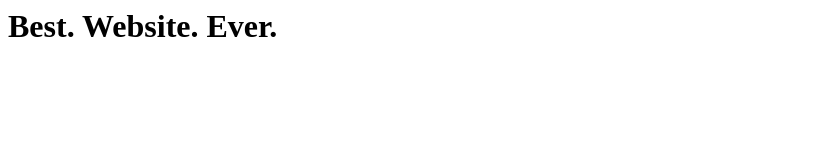
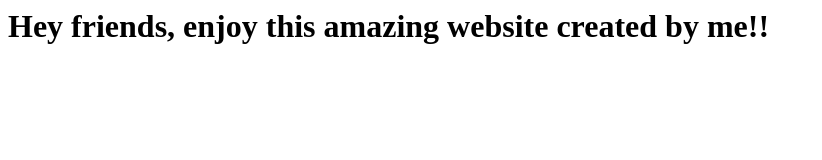
Before and after one commit to lilynoyes/lilynoyes.github.io, a plain HTML site: page index.html in a window 1280 px wide. Shown: the whole page, without its empty margins (0-822 px from the left). Drawn offline with Linux system fonts and the light colour scheme.

Commit message:
Update index.html

```diff
--- a/index.html
+++ b/index.html
@@ -4,7 +4,7 @@
 </head>
 <body>
 <h1>
-Best. Website. Ever.
+Hey friends, enjoy this amazing website created by me!!
 </h1>
 </body>
 </html>
```
